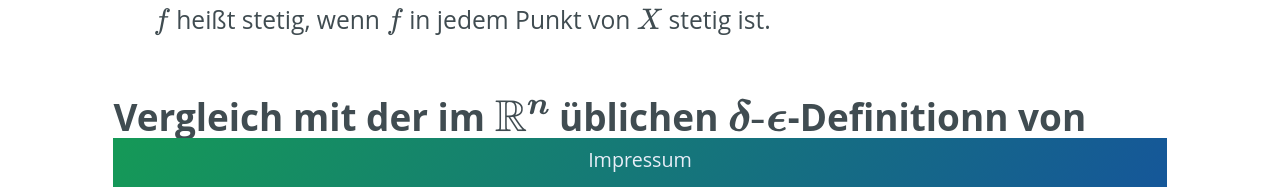
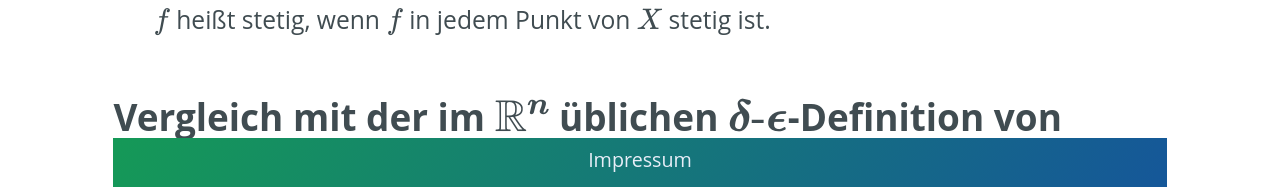
Before and after one commit to cs-LA/home, a Jekyll site: the page built from Topologie/index.md, in a window 1280 px wide. Shown: the part 2293-2480 px from the top of the page. Built offline with Jekyll 4.4.1, drawn with Linux system fonts in a browser that asks for light colours; our own code applies the rules of GitHub Pages for plain Markdown files.

Commit message:
Update index.md

```diff
--- a/Topologie/index.md
+++ b/Topologie/index.md
@@ -49,7 +49,7 @@
 >
 > $f$ heißt stetig, wenn $f$ in jedem Punkt von $X$ stetig ist.
 
-### Vergleich mit der im $\boldsymbol{\mathbb{R}^n}$ üblichen $\boldsymbol{\delta\text{-}\epsilon}$-Definitionn von Stetigkeit
+### Vergleich mit der im $\boldsymbol{\mathbb{R}^n}$ üblichen $\boldsymbol{\delta\text{-}\epsilon}$-Definition von Stetigkeit
 
 > Eine Abbildung $f \colon \mathbb{R}^n \to \mathbb{R}^m$ ist genau dann stetig in $x_0$, wenn folgende Bedingung erfüllt ist:
 
```
